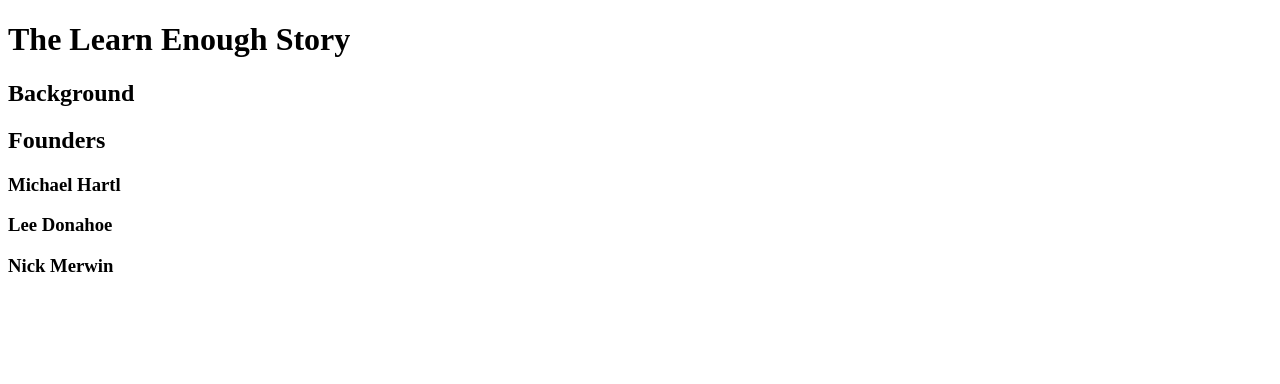
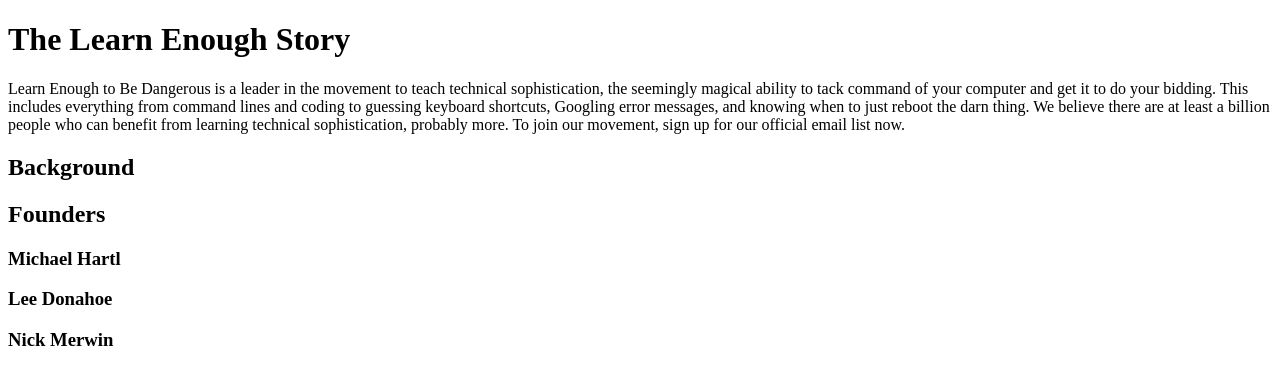
Before and after one commit to jcjxdippa/sample_website, a plain HTML site: page index.html in a window 1280 px wide. Drawn offline with Linux system fonts and the light colour scheme.

Commit message:
add first para

```diff
--- a/index.html
+++ b/index.html
@@ -7,6 +7,10 @@
   </head>
   <body>
     <h1>The Learn Enough Story</h1>
+
+    <p>
+      Learn Enough to Be Dangerous is a leader in the movement to teach technical sophistication, the seemingly magical ability to tack command of your computer and get it to do your bidding. This includes everything from command lines and coding to guessing keyboard shortcuts, Googling error messages, and knowing when to just reboot the darn thing. We believe there are at least a billion people who can benefit from learning technical sophistication, probably more. To join our movement, sign up for our official email list now.
+    </p>
 
     <h2>Background</h2>
 
```
